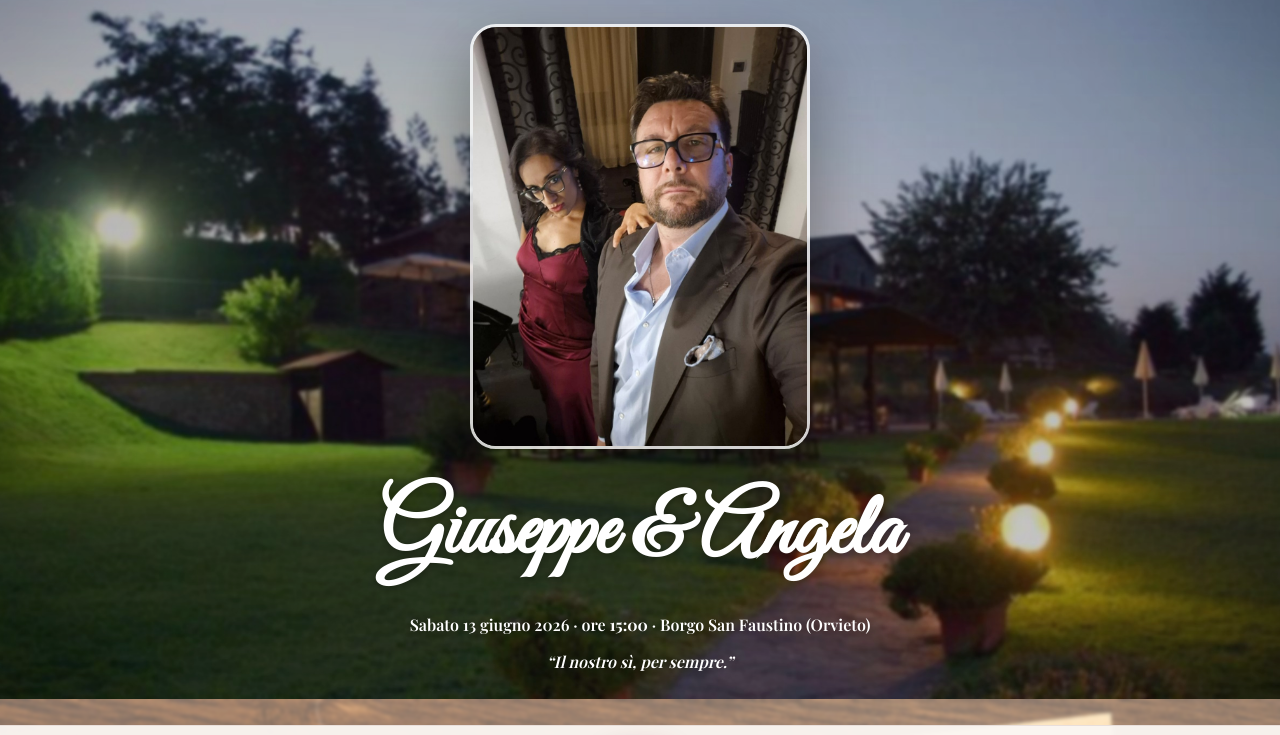
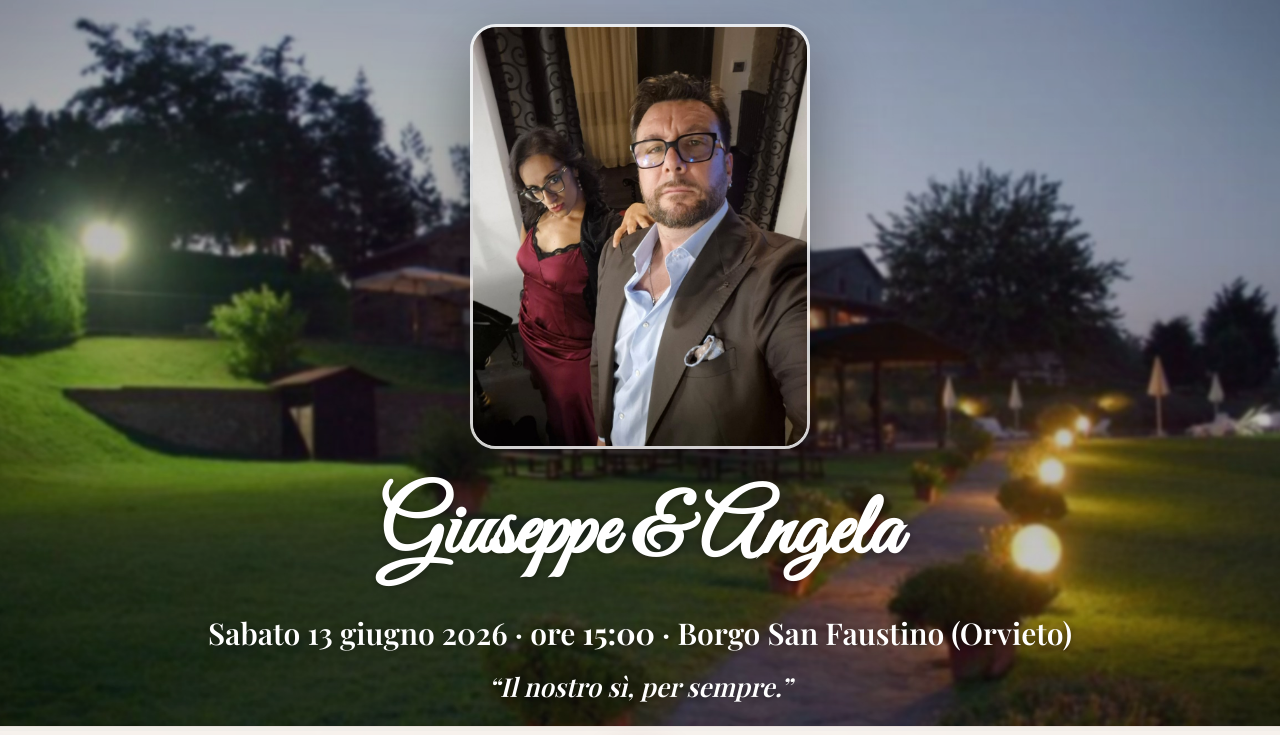
Before and after one commit to Kernel-Trentadue/Matrimonio-Giuseppe-e-Angela, a plain HTML site: page index.html in a window 1280 px wide. Shown: the top 735 px of the page. Drawn offline with nearby package versions, Linux system fonts and the light colour scheme.

Commit message:
Amplify hero subtitle and quote sizing

```diff
--- a/index.html
+++ b/index.html
@@ -23,8 +23,8 @@
     .hero-overlay{position:absolute;inset:0;background:linear-gradient(180deg,rgba(0,0,0,.25),rgba(0,0,0,.15))}
     .hero-card{position:relative;z-index:2;color:#fff;text-align:center;padding:24px;text-shadow:0 2px 10px rgba(0,0,0,.35)}
     .names{font-family:'Great Vibes',cursive;font-size:clamp(48px,10vw,88px);margin:0}
-    .subtitle{font-family:'Playfair Display',serif;font-weight:600;margin-top:8px}
-    .quote{font-family:'Playfair Display',serif;font-style:italic;margin:12px auto 0}
+    .subtitle{font-family:'Playfair Display',serif;font-weight:600;margin-top:8px;font-size:clamp(20px,3.4vw,30px);line-height:1.4}
+    .quote{font-family:'Playfair Display',serif;font-style:italic;margin:12px auto 0;font-size:clamp(18px,3vw,26px)}
     .hero-portrait{width:min(340px,60vw);aspect-ratio:4/5;object-fit:cover;border-radius:26px;border:3px solid rgba(255,255,255,.8);box-shadow:0 24px 70px rgba(0,0,0,.4);margin:0 auto 14px;display:block}
 
     .section{padding:40px 0}
```
